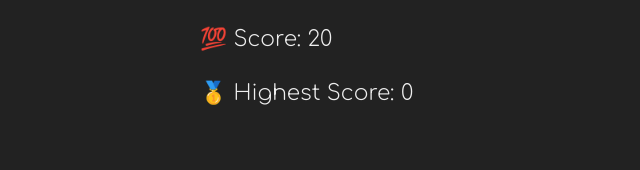
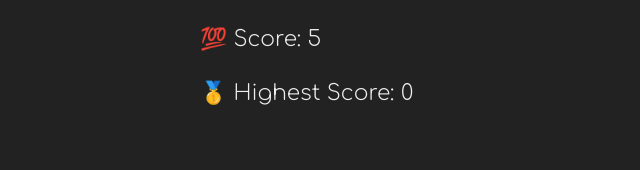
Before and after one commit to sidchopp/guess-my-number, a plain HTML site: page index.html in a window 1280 px wide. Both pictures are taken after a click on the button "Try Again!". Shown: the part 496-666 px from the top of the page, 440-1080 px from the left. Drawn offline with Linux system fonts and the light colour scheme.

Commit message:
Starting Score is set to 5 from 20

```diff
--- a/index.html
+++ b/index.html
@@ -23,7 +23,7 @@
         </section>
         <section class="right">
             <p class="message"> Start guessing...</p>
-            <p class="label-score">💯 Score: <span class="score">20</span></p>
+            <p class="label-score">💯 Score: <span class="score">5</span></p>
             <p class="label-highscore">
                 🥇 Highest Score: <span class="highscore">0</span>
             </p>
--- a/script.js
+++ b/script.js
@@ -11,7 +11,7 @@
 let secretNumber = Math.trunc(Math.random() * 20 + 1);
 //console.log(secretNumber);
 
-let score = 20;
+let score = 5;
 let highScore = 0;
 document.querySelector('.number').textContent = '?';
 
@@ -61,7 +61,7 @@ document.querySelector('.check').addEventListener('click', function () {
 
 // for try again button
 document.querySelector('.again').addEventListener('click', function () {
-  score = 20;
+  score = 5;
   secretNumber = Math.trunc(Math.random() * 20 + 1);
   document.querySelector('.message').textContent = ' Start guessing...';
   document.querySelector('.score').textContent = score;
```
